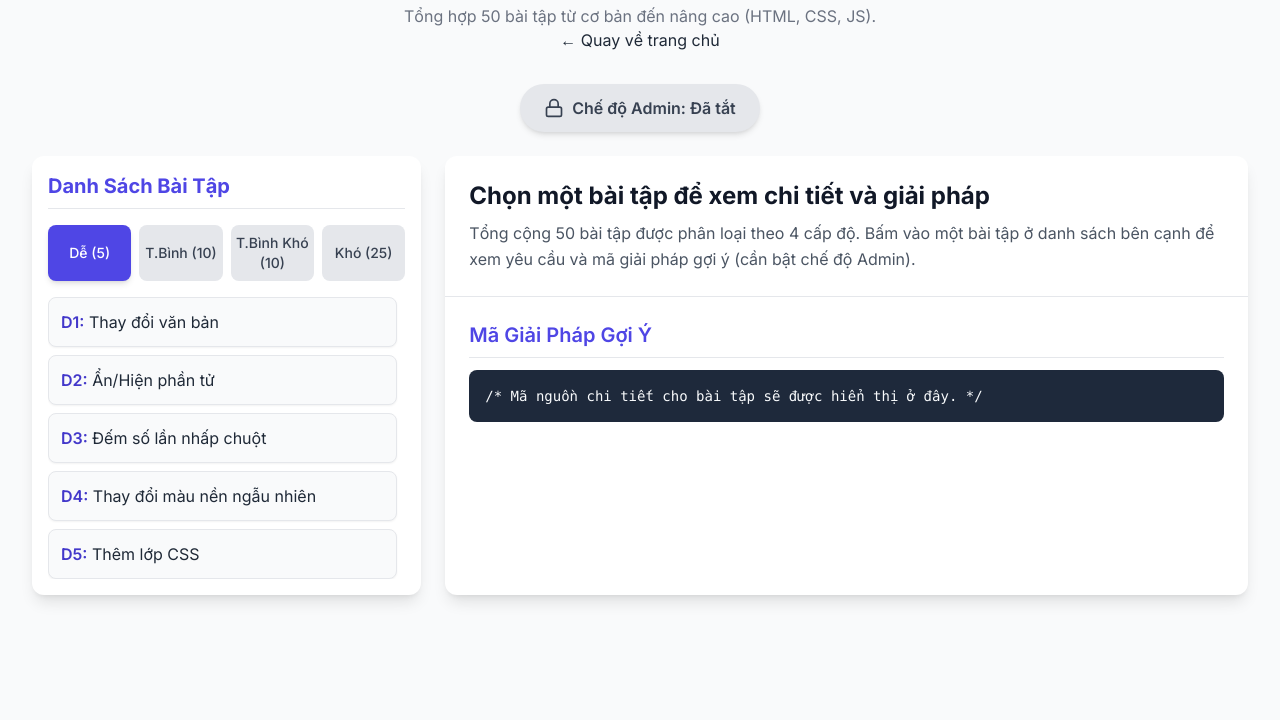
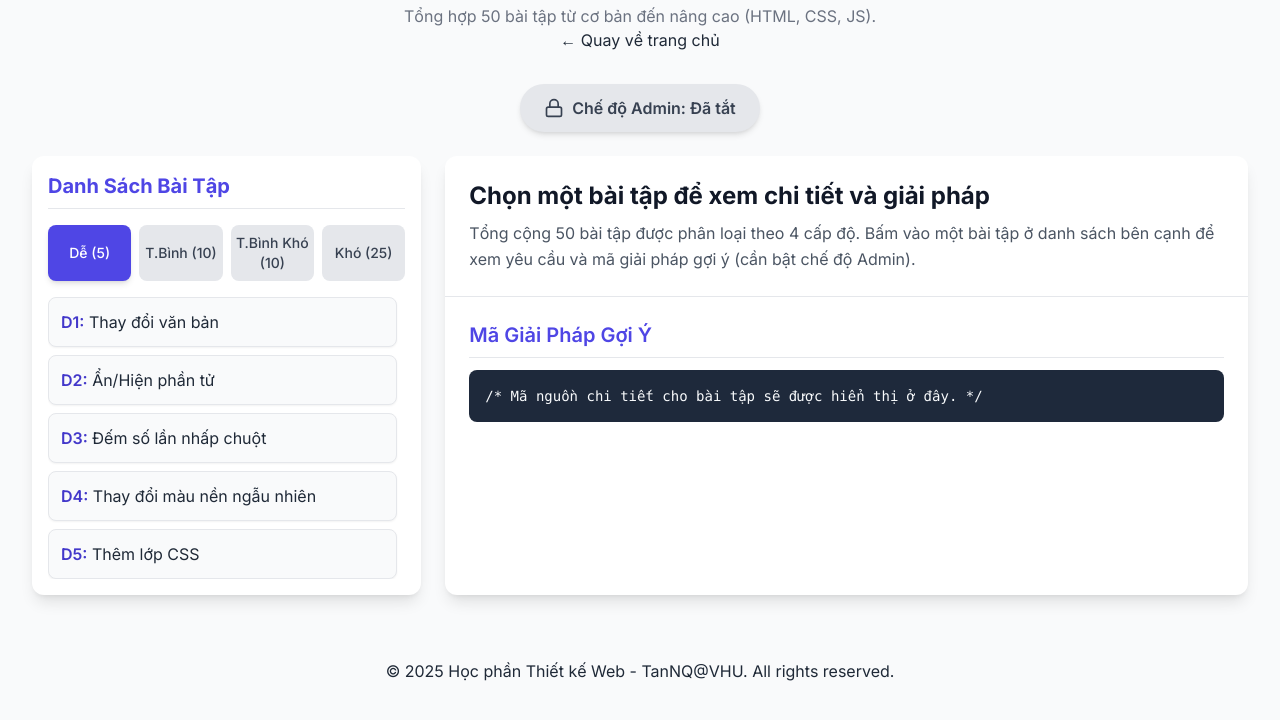
Before and after one commit to ntan-tdt/ltw.vhu.io, a plain HTML site: page phan_thuc_hanh_n.html in a window 1280 px wide. Shown: the part 76-796 px from the top of the page. Drawn offline with nearby package versions, Linux system fonts and the light colour scheme.

Commit message:
Update phan_thuc_hanh_n.html
Thêm Footer
<footer class="text-center mt-5 p-3 bg-light text-dark">
    <p>&copy; 2025 Học phần Thiết kế Web - TanNQ@VHU. All rights reserved.</p>
  </footer>

```diff
--- a/phan_thuc_hanh_n.html
+++ b/phan_thuc_hanh_n.html
@@ -451,4 +451,10 @@
         };
     </script>
 </body>
+<footer class="text-center mt-5 p-3 bg-light text-dark">
+    <p>&copy; 2025 Học phần Thiết kế Web - TanNQ@VHU. All rights reserved.</p>
+  </footer>
+
+
+
 </html>
```
